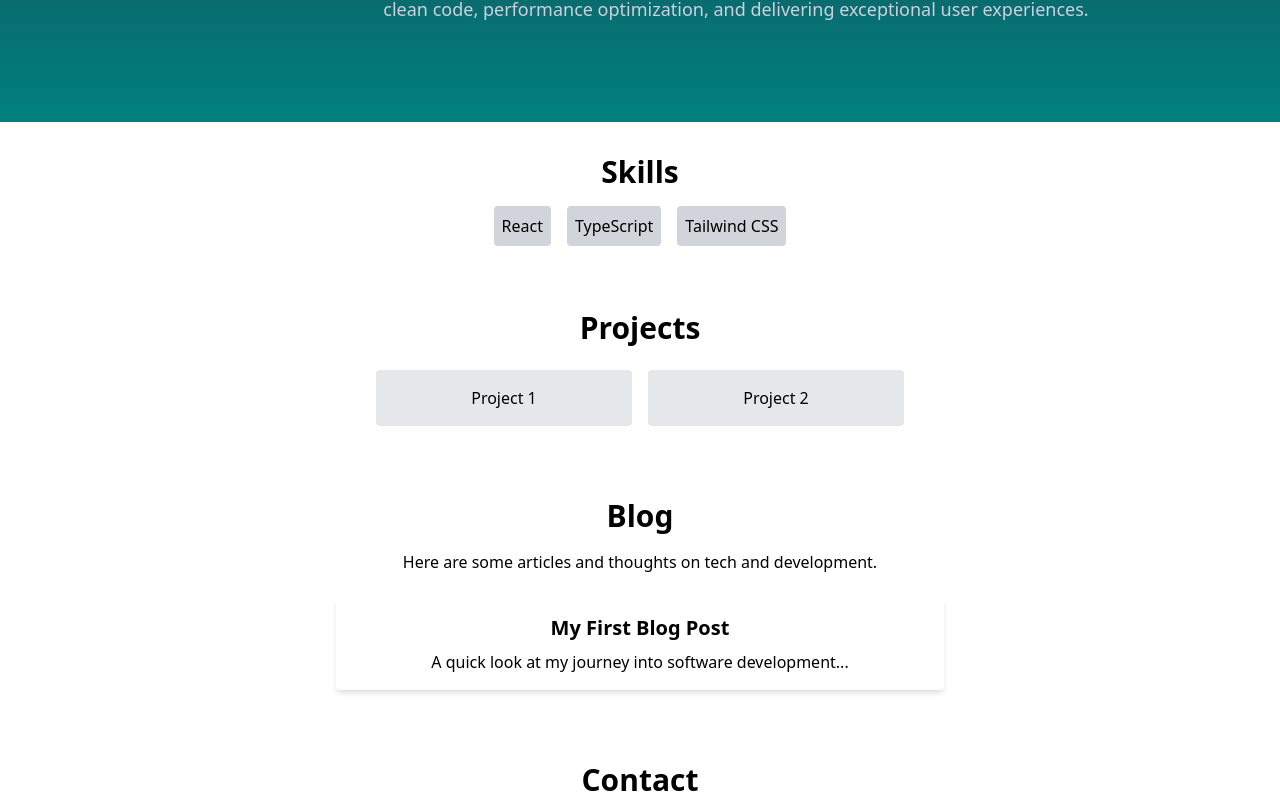
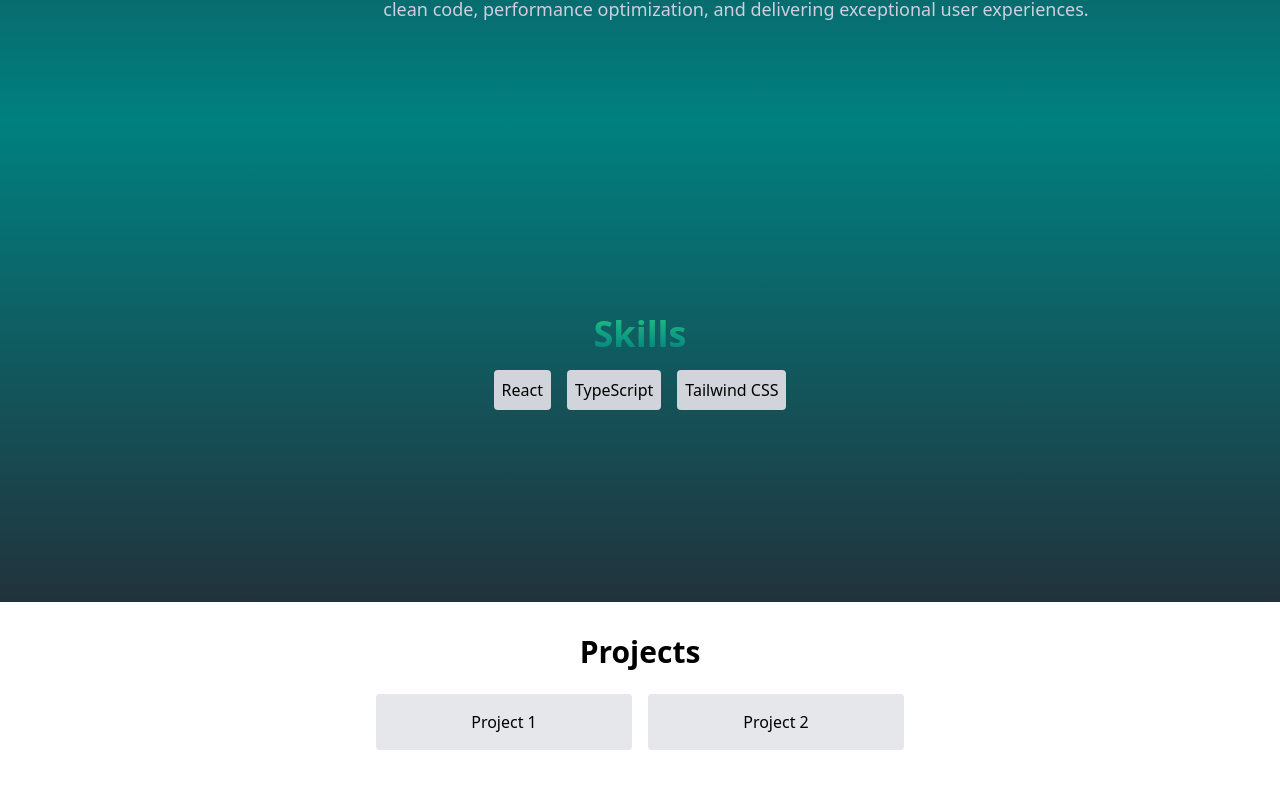
Before and after one commit to ejcontrerast/myportfolio, a React (Vite) app: page / in a window 1280 px wide. Shown: the part 758-1557 px from the top of the page. Built offline with nearby package versions, Linux system fonts and the light colour scheme.

Commit message:
Feat: Began with skills section added background and gradient to the title

```diff
--- a/src/components/About.tsx
+++ b/src/components/About.tsx
@@ -4,7 +4,7 @@ const About: React.FC = () => {
   return (
     <section
       id="about"
-      className="flex flex-row items-center justify-center sm:h-3/5 max-h-screen
+      className="flex flex-row items-center justify-center sm:h-3/5 max-h-screen h-1/2
       px-5 sm:px-10 md:px-20 lg:px-30 xl:px-50 2xl:70 py-30 sm:py-20 md:py-20
       dark:bg-gradient-to-b dark:from-dark-background dark:to-dark-secondary
       bg-gradient-to-t from-[#c0e0e0] via-light-additional to-light-background"
--- a/src/components/Hello.tsx
+++ b/src/components/Hello.tsx
@@ -3,7 +3,7 @@ import React from 'react';
 
 const Hello: React.FC = () => {
   return (
-    <section id="hello" className="flex items-center justify-center text-center sm:h-3/5 md:h-1/2 max-h-screen px-5 gap-10
+    <section id="hello" className="flex items-center justify-center text-center sm:h-3/5 md:h-1/2 max-h-screen h-3/4 px-5 gap-10
                                   dark:bg-dark-background bg-light-background bg-custompattern">
       {/* Text + buttons */}
       <div className='flex flex-col gap-6 py-6 mt-20'>
--- a/src/components/Skills.tsx
+++ b/src/components/Skills.tsx
@@ -2,8 +2,21 @@ import React from 'react';
 
 const Skills: React.FC = () => {
   return (
-    <section id="skills" className="p-8 text-center">
-      <h2 className="text-3xl font-bold">Skills</h2>
+    <section id="skills" className="
+      flex flex-col items-center justify-center sm:h-3/5 h-1/2
+      px-5 sm:px-10 md:px-20 lg:px-30 xl:px-50 2xl:70 py-30 sm:py-20 md:py-20
+      dark:bg-gradient-to-b dark:from-dark-secondary dark:to-dark-background
+      bg-gradient-to-t from-[#c0e0e0] via-light-additional to-light-background"
+    >
+      <h2 className="text-4xl font-bold
+        bg-gradient-to-t
+            from-light-primary
+            to-light-accent/80
+        bg-clip-text
+        text-transparent"
+      >
+        Skills
+      </h2>
       <div className="flex flex-wrap justify-center mt-4 space-x-4">
         <span className="p-2 bg-gray-300 rounded">React</span>
         <span className="p-2 bg-gray-300 rounded">TypeScript</span>
```
